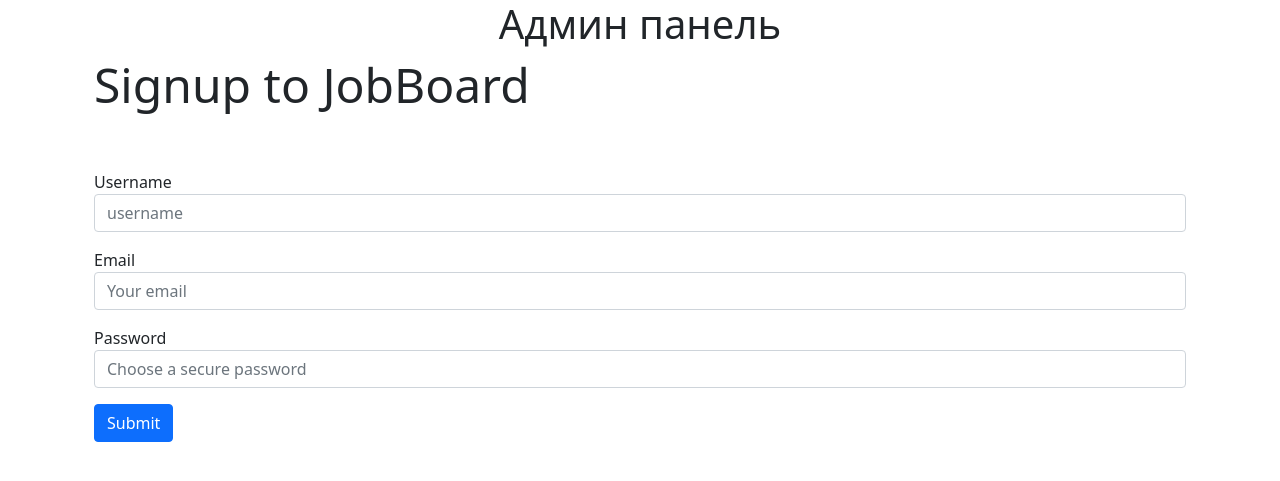
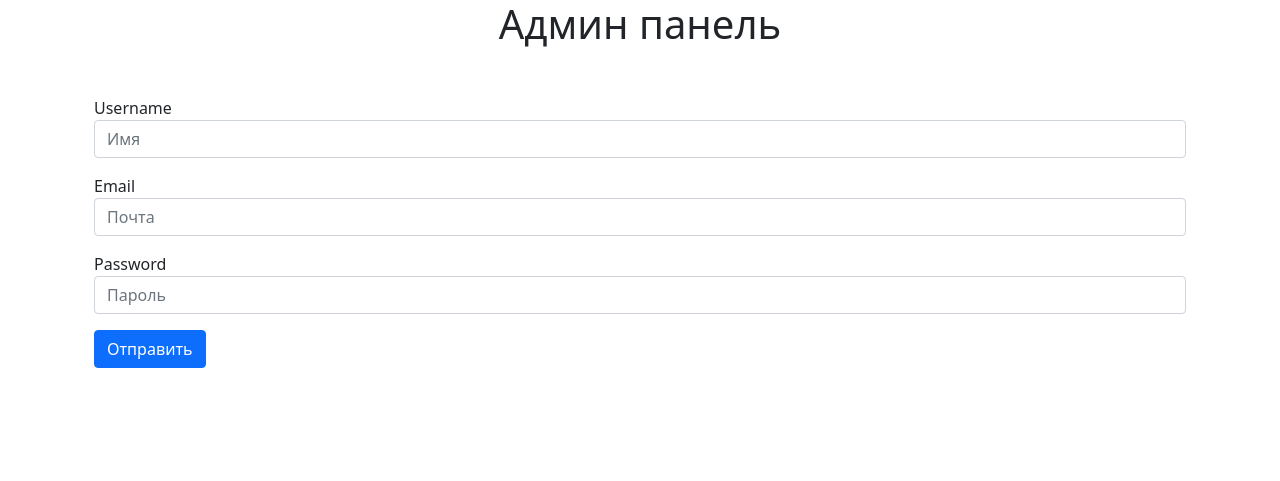
Before and after one commit to Flowmikro/admin_panel, a Python web app: template templates/auth/register.html in a window 1280 px wide. Shown: the top 481 px of the page. Run offline with Jinja, Linux system fonts and the light colour scheme; the template is opened without the code that fills it, so the values that code supplies are empty.

Commit message:
Исправил ошибки в Templates

```diff
--- a/templates/auth/register.html
+++ b/templates/auth/register.html
@@ -4,27 +4,23 @@
 
 {% block content %}
   <div class="container">
-    <div class="row">
-      <h5 class="display-5">Signup to JobBoard</h5>
-      <div class="text-danger font-weight-bold">
-      </div>
-    </div>
+
 
     <div class="row my-5">
       <form method="POST">
         <div class="mb-3">
           <label>Username</label>
-          <input type="text" required class="form-control" name="username" value="{{username}}" placeholder="username">
+          <input type="text" required class="form-control" name="username" value="{{username}}" placeholder="Имя">
         </div>
         <div class="mb-3">
           <label>Email</label>
-          <input type="text" required placeholder="Your email" name="email" value="{{email}}" class="form-control">
+          <input type="text" required placeholder="Почта" name="email" value="{{email}}" class="form-control">
         </div>
         <div class="mb-3">
           <label>Password</label>
-          <input type="password" required placeholder="Choose a secure password" value="{{password}}" name="password" class="form-control">
+          <input type="password" required placeholder="Пароль" value="{{password}}" name="password" class="form-control">
         </div>
-        <button type="submit" class="btn btn-primary">Submit</button>
+        <button type="submit" class="btn btn-primary">Отправить</button>
       </form>
     </div>
   </div>
--- a/templates/item/index_item.html
+++ b/templates/item/index_item.html
@@ -8,6 +8,7 @@
 <th>ID</th>
 <th>Item Name</th>
 <th>Description</th>
+<th>User ID</th>
 {% endblock %}
 
 {% block for %}
@@ -16,6 +17,7 @@
     <td>{{ item.id }}</td>
     <td>{{ item.item_name }}</td>
     <td>{{ item.description }}</td>
+    <td>{{ item.user_id }}</td>
     <td>
         <a href="edit/{{ item.id }}" class="btn btn-success">Изменить</a> | <a href="delete/{{ item.id }}"
                                                                                class="btn btn-danger">Удалить</a>
--- a/templates/item/update_item.html
+++ b/templates/item/update_item.html
@@ -11,6 +11,10 @@
             <label>Description</label>
             <input type = "text" name = "description" class="form-control" value="{{item.description}}"/>
         </div>
+        <div class="mb-3">
+            <label>User ID</label>
+            <input type = "text" name = "user_id" class="form-control" value="{{item.user_id}}"/>
+        </div>
         <input type = "submit" value = "Отправить" class="btn btn-primary mb-3"/>
      </form>
 {% endblock content %}
```
Also changed, not shown: templates/item/create_item.html (+7 -3 lines).
